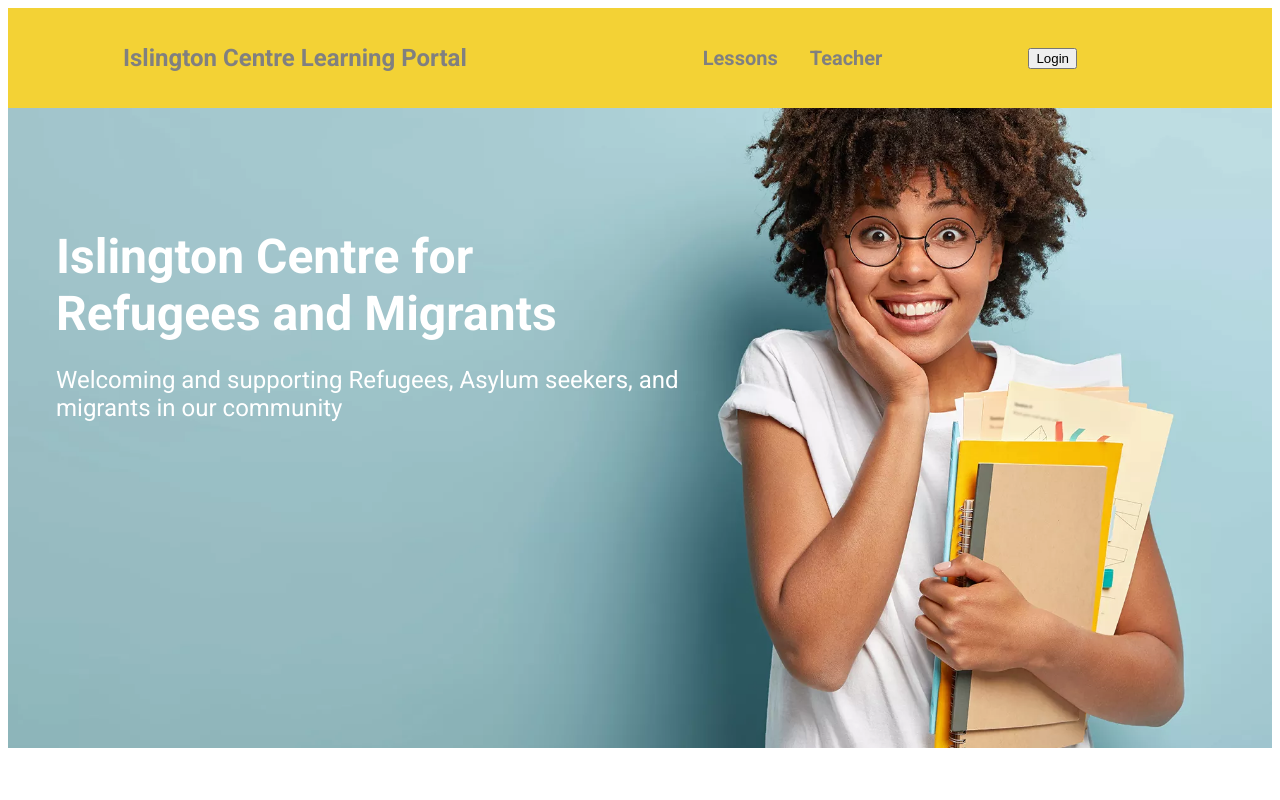
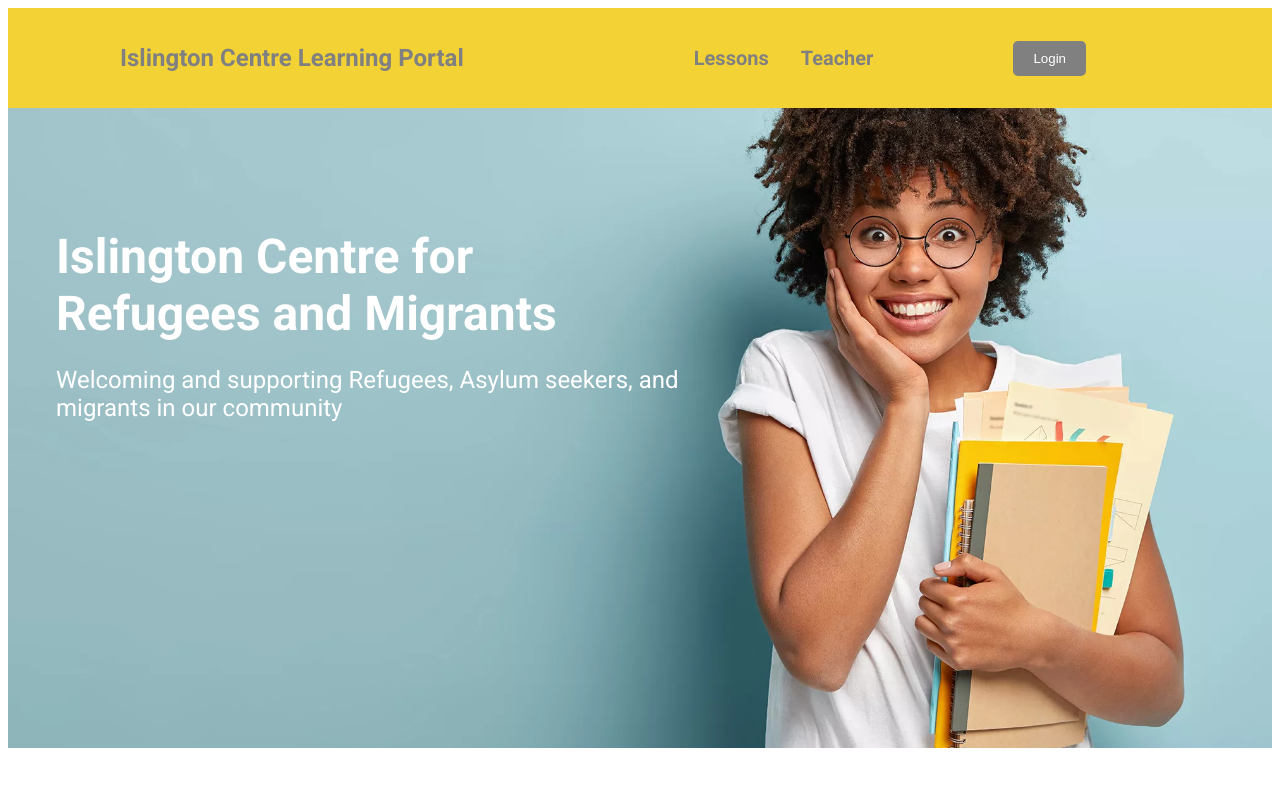
Before and after one commit to rahwafesseha/ldn8-Isligton-center-app, a React (Create React App) app in the folder client/: page / in a window 1280 px wide. Shown: the top 800 px of the page. Built offline with nearby package versions, Linux system fonts and the light colour scheme; no server answers.

Commit message:
added style for login button

```diff
--- a/client/src/component/header/Navbar.css
+++ b/client/src/component/header/Navbar.css
@@ -56,6 +56,7 @@ li {
 .hamburger {
   padding: 0 20px;
 }
+
 @media screen and (max-width: 940px) {
   .mobile-menu {
     display: flex;
--- a/client/src/component/header/Navbar.jsx
+++ b/client/src/component/header/Navbar.jsx
@@ -32,9 +32,12 @@ const Navbar = () => {
         </ul>
         <div>
           {!isAuthenticated ? (
-            <button onClick={() => loginWithRedirect()}>Login</button>
+            <button className="log-btn" onClick={() => loginWithRedirect()}>
+              Login
+            </button>
           ) : (
             <button
+              className="log-btn"
               onClick={() => logout({ returnTo: window.location.origin })}
             >
               Logout
```
